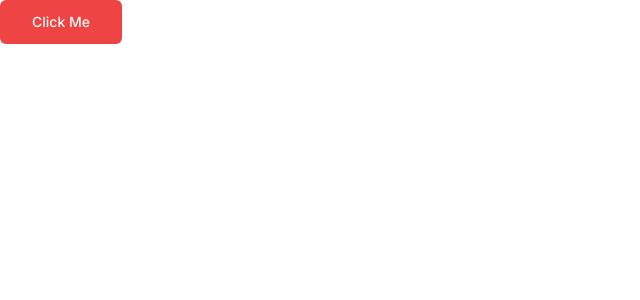
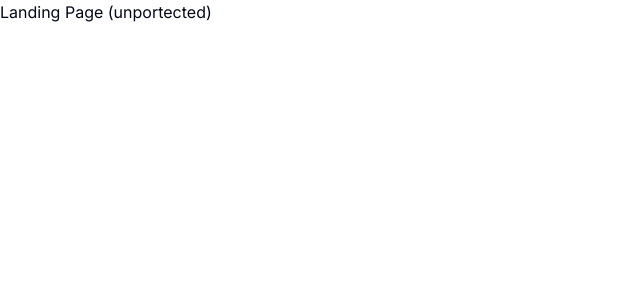
Before and after one commit to kkong88/micro-saas, a Next.js app: page / in a window 1280 px wide. Shown: the top 300 px of the page, without its empty margins (0-640 px from the left). Built offline with nearby package versions, Linux system fonts and the light colour scheme.

Commit message:
added landing route and dashboard route

```diff
--- a/app/(dashboard)/(routes)/dashboard/page.tsx
+++ b/app/(dashboard)/(routes)/dashboard/page.tsx
@@ -1,8 +1,10 @@
 import Image from "next/image";
 import { Button } from "@/components/ui/button";
 
-export default function DashboardPage() {
+const DashboardPage = () =>  {
   return (
-    <Button variant='destructive' size='lg'>Click Me</Button>
+    <p>Dashboard page (protected)</p>
   );
 }
+
+export default DashboardPage;
--- /dev/null
+++ b/app/(landing)/page.tsx
@@ -0,0 +1,8 @@
+
+const LandingPage = () => {
+    return (
+        <div> Landing Page (unportected)</div>
+    );
+}
+
+export default LandingPage;
--- a/app/page.tsx
+++ /dev/null
@@ -1,7 +0,0 @@
-import Image from "next/image";
-import { Button } from "@/components/ui/button";
-export default function Home() {
-  return (
-    <Button variant='destructive' size='lg'>Click Me</Button>
-  );
-}
```
